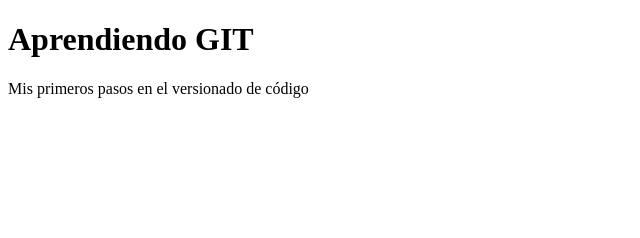
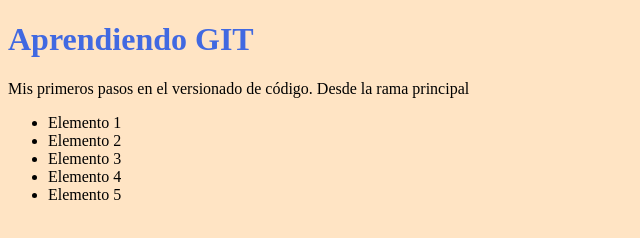
Before and after one commit to Leonardo-Rozza/curso-git-jm, a plain HTML site: page index.html in a window 1280 px wide. Shown: the whole page, without its empty margins (0-640 px from the left). Drawn offline with Linux system fonts and the light colour scheme.

Commit message:
Agregando el style.css al index.html

```diff
--- a/index.html
+++ b/index.html
@@ -4,10 +4,20 @@
     <meta charset="UTF-8" />
     <meta http-equiv="X-UA-Compatible" content="IE=edge" />
     <meta name="viewport" content="width=device-width, initial-scale=1.0" />
+    <link rel="stylesheet" href="style.css" />
     <title>Aprendiendo GIT</title>
   </head>
   <body>
     <h1>Aprendiendo GIT</h1>
-    <p>Mis primeros pasos en el versionado de código</p>
+    <p>
+      Mis primeros pasos en el versionado de código. Desde la rama principal
+    </p>
+    <ul>
+      <li>Elemento 1</li>
+      <li>Elemento 2</li>
+      <li>Elemento 3</li>
+      <li>Elemento 4</li>
+      <li>Elemento 5</li>
+    </ul>
   </body>
 </html>
```
